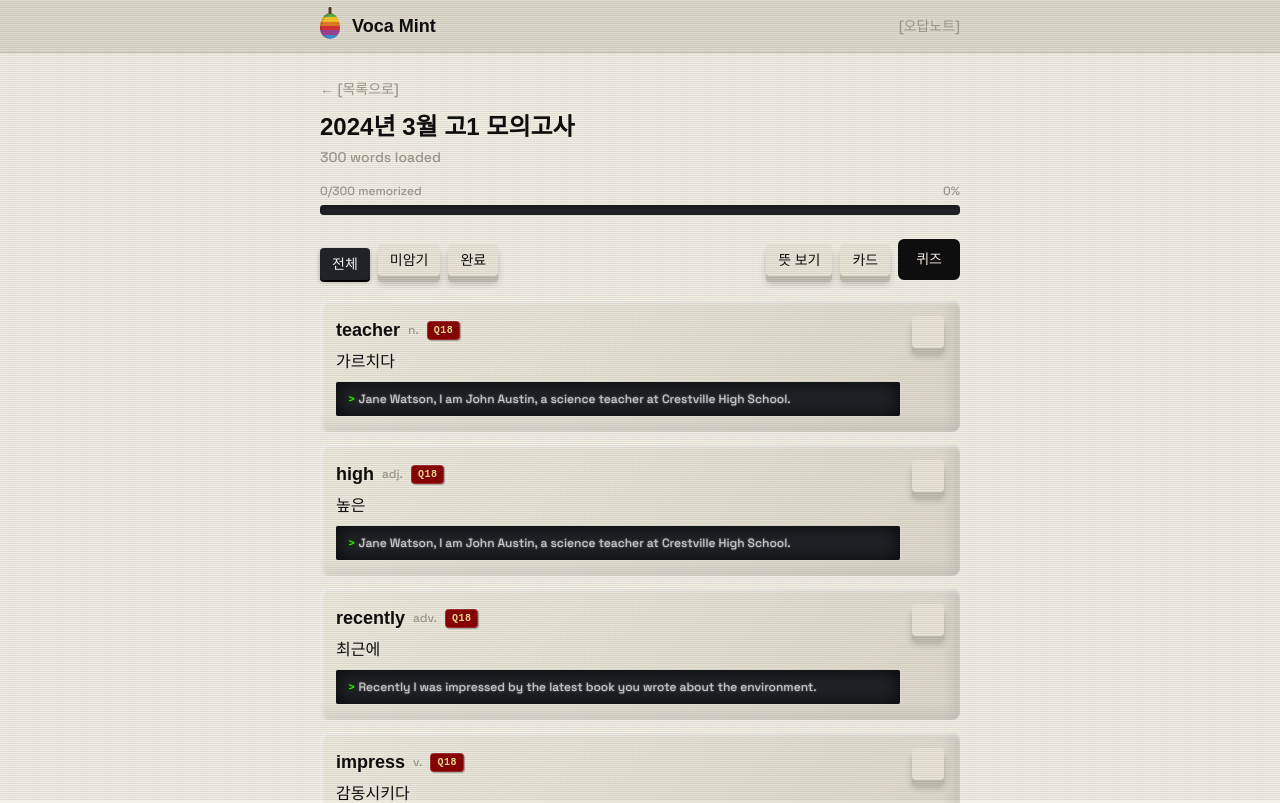
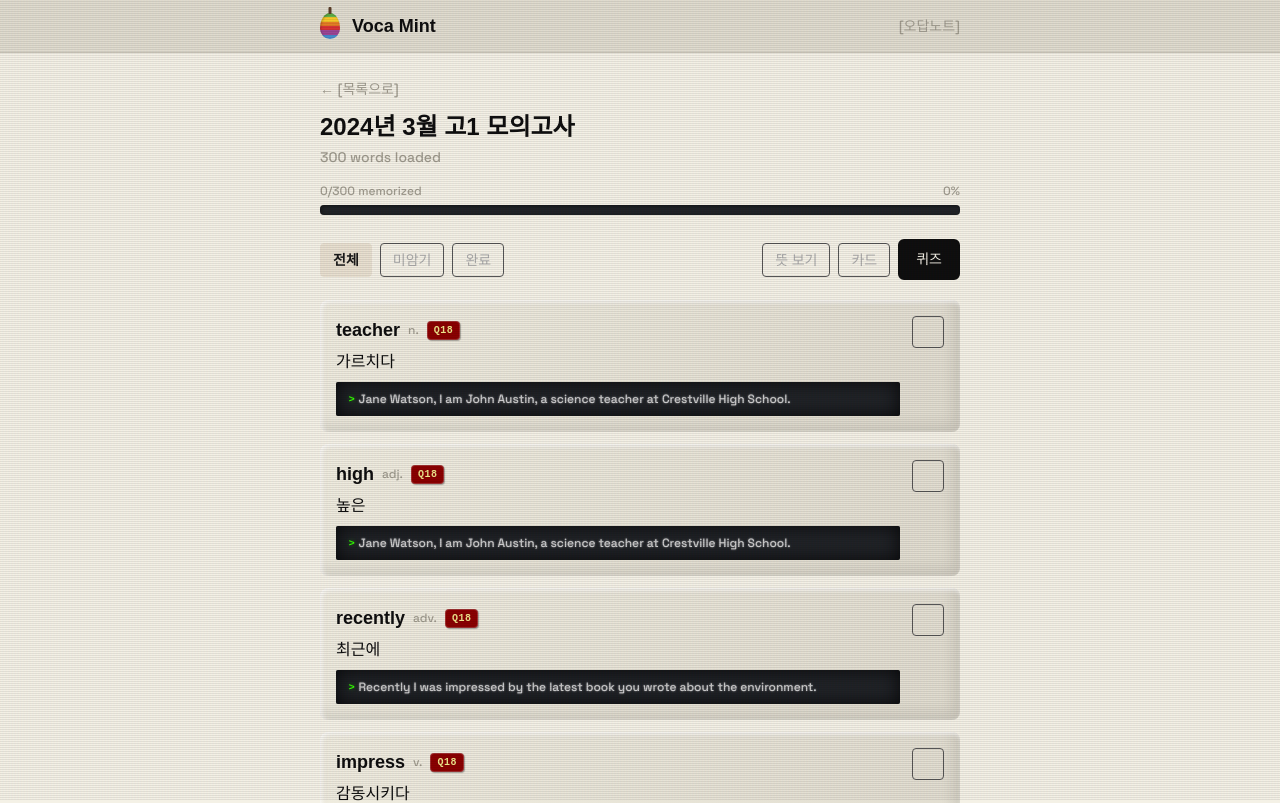
Before and after one commit to qiwpeo/vocab-app, a Next.js app: page /exam/2024-03-g1 in a window 1280 px wide. Shown: the top 803 px of the page. Built offline with nearby package versions, Linux system fonts and the light colour scheme; a web font is replaced by a local one.

Commit message:
버튼 가독성 수정: .key/.key-pressed 플랫 스타일로 전환
- 비활성: transparent bg, #aaa 텍스트, 1px solid #555
- 활성: #e8e0d0 bg, #1a1a1a 텍스트, weight 600
- 크림 배경 + 흰 텍스트 가독성 문제 해결

```diff
--- a/app/globals.css
+++ b/app/globals.css
@@ -196,30 +196,31 @@ body {
    9. Keyboard Key — 원본 .key 그대로
    ============================================================ */
 .key {
-  background: #ECE8DA;
+  background: transparent;
+  color: #aaa;
+  border: 1px solid #555;
   border-radius: 4px;
-  box-shadow:
-    0 6px 0 #C4C0B3,
-    0 8px 7px rgba(0,0,0,0.2);
-  font-family: var(--font-mono);
-  transition: transform 0.05s;
+  font-family: var(--font-english);
   cursor: pointer;
+  transition: all 0.15s ease;
 }
 
-.key:active {
-  transform: translateY(5px);
-  box-shadow:
-    0 1px 0 #C4C0B3,
-    0 1px 2px rgba(0,0,0,0.05);
+.key:hover {
+  border-color: #888;
+  color: #ccc;
 }
 
 .key-pressed {
-  background: var(--screen-black);
-  color: #fff;
-  transform: translateY(4px);
-  box-shadow:
-    0 2px 0 #000,
-    0 2px 4px rgba(0,0,0,0.3);
+  background: #e8e0d0;
+  color: #1a1a1a;
+  font-weight: 600;
+  border-color: #e8e0d0;
+}
+
+.key-pressed:hover {
+  background: #e8e0d0;
+  color: #1a1a1a;
+  border-color: #e8e0d0;
 }
 
 @keyframes typeKey {
```
